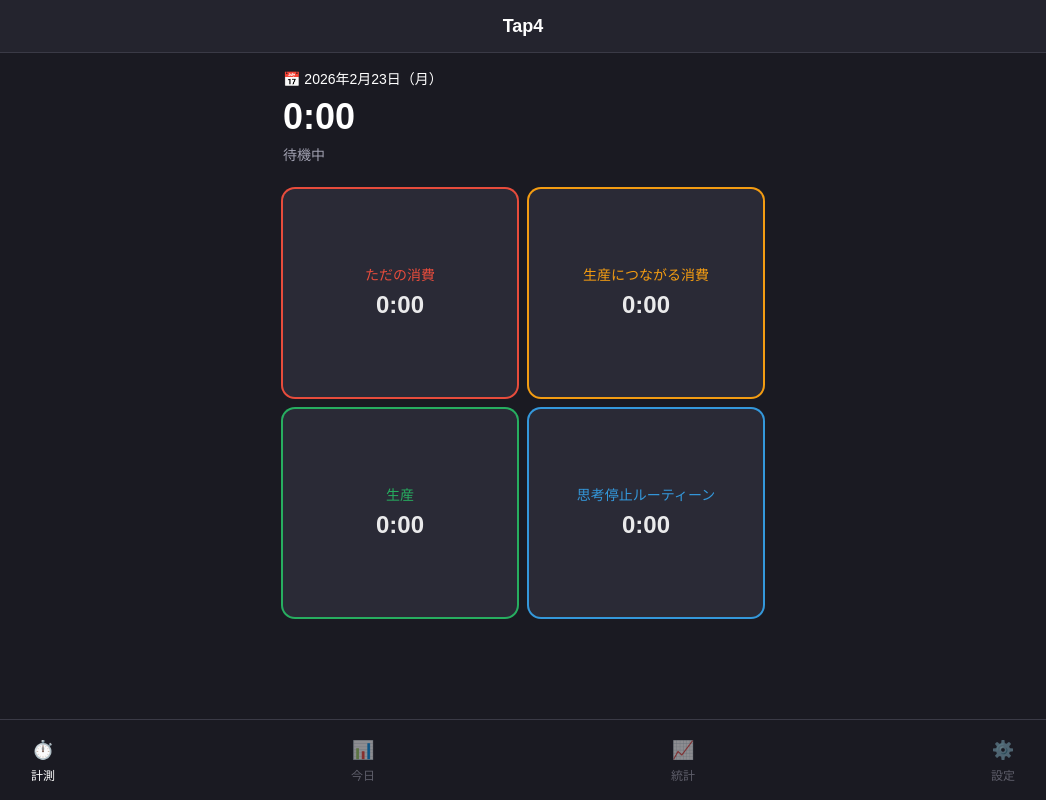
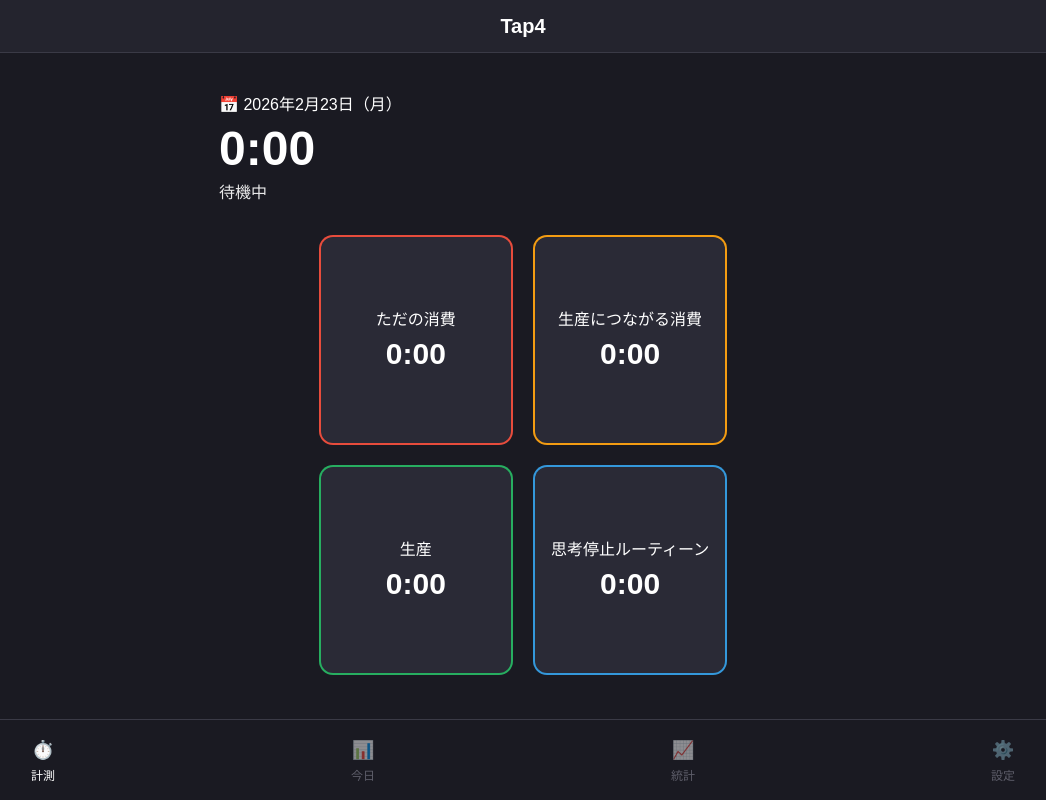
Before and after one commit to hideyuki-mon/time-category-app-next, a Next.js app: page / in a window 1280 px wide. Shown: the whole page, without its empty margins (117-1163 px from the left). Built offline with nearby package versions, Linux system fonts and the light colour scheme; no server answers.

Commit message:
計測画面レイアウトを画像に合わせて修正

```diff
--- a/src/components/MeasurementScreen.tsx
+++ b/src/components/MeasurementScreen.tsx
@@ -35,20 +35,24 @@ export function MeasurementScreen() {
   const statusCat = activeCategory !== null ? CATEGORIES[activeCategory]?.name : "";
 
   return (
-    <div className="flex flex-col min-h-[calc(100vh-140px)] p-4 pb-24 max-w-lg mx-auto">
-      <div className="text-sm text-white mb-2">
+    <div className="flex flex-col min-h-[calc(100vh-140px)] p-4 pb-24 w-full max-w-lg mx-auto md:max-w-2xl md:px-8 md:py-10">
+      {/* 上段: 日付・タイマー・ステータス（左揃え） */}
+      <div className="mb-6 md:mb-8">
+        <div className="text-sm text-white mb-2 md:text-base">
           📅 {formatDate(dt)}
         </div>
         <div
-        className="text-4xl font-bold mb-2 tabular-nums text-white"
+          className="text-4xl font-bold mb-2 tabular-nums text-white md:text-5xl"
           style={{ fontVariantNumeric: "tabular-nums" }}
         >
           {formatTime(displayTime)}
         </div>
-      <div className="text-sm text-[#a0a0b0] mb-6">
+        <div className="text-sm text-white/90 md:text-base">
           {statusCat ? `${statusCat} ` : ""}{statusText}
         </div>
-      <div className="grid grid-cols-2 gap-3 flex-1">
+      </div>
+      {/* 2x2 グリッド（中央配置） */}
+      <div className="grid grid-cols-2 gap-3 flex-1 md:gap-6 md:max-w-xl md:mx-auto md:place-items-stretch">
         {CATEGORIES.map((cat) => {
           const isActive = activeCategory === cat.id;
           const total = todayTotals[cat.id] ?? 0;
@@ -60,7 +64,7 @@ export function MeasurementScreen() {
               type="button"
               onClick={() => toggleCategory(cat.id)}
               className={`
-                relative flex flex-col items-center justify-center p-4 rounded-xl min-h-[120px]
+                relative flex flex-col items-center justify-center p-4 rounded-xl min-h-[120px] md:min-h-[160px]
                 transition-all duration-200 bg-[#2a2a36]
                 ${isActive ? "scale-[1.02] shadow-lg" : ""}
                 ${isDisabled ? "opacity-50" : "opacity-100"}
@@ -74,13 +78,13 @@ export function MeasurementScreen() {
                   ● REC
                 </span>
               )}
-              <span
-                className="font-medium mb-1 text-sm"
-                style={{ color: cat.color }}
-              >
+              <span className="font-medium mb-1 text-sm text-white md:text-base">
                 {cat.name}
               </span>
-              <span className="text-2xl font-bold tabular-nums text-white/90" style={{ fontVariantNumeric: "tabular-nums" }}>
+              <span
+                className="text-2xl font-bold tabular-nums text-white md:text-3xl"
+                style={{ fontVariantNumeric: "tabular-nums" }}
+              >
                 {formatTime(total + (isActive ? elapsed : 0))}
               </span>
             </button>
--- a/src/components/TimeCategoryApp.tsx
+++ b/src/components/TimeCategoryApp.tsx
@@ -26,7 +26,7 @@ export function TimeCategoryApp() {
         className="bg-[#24242e] border-b border-[#3a3a46] py-3 px-4"
         style={{ paddingTop: "max(0.75rem, env(safe-area-inset-top))" }}
       >
-        <h1 className="text-lg font-bold text-center text-white">Tap4</h1>
+        <h1 className="text-lg font-bold text-center text-white md:text-xl">Tap4</h1>
       </header>
       <main>
         {currentTab === "measurement" && <MeasurementScreen />}
```
Lines whose indentation alone changed are shown as unchanged.
